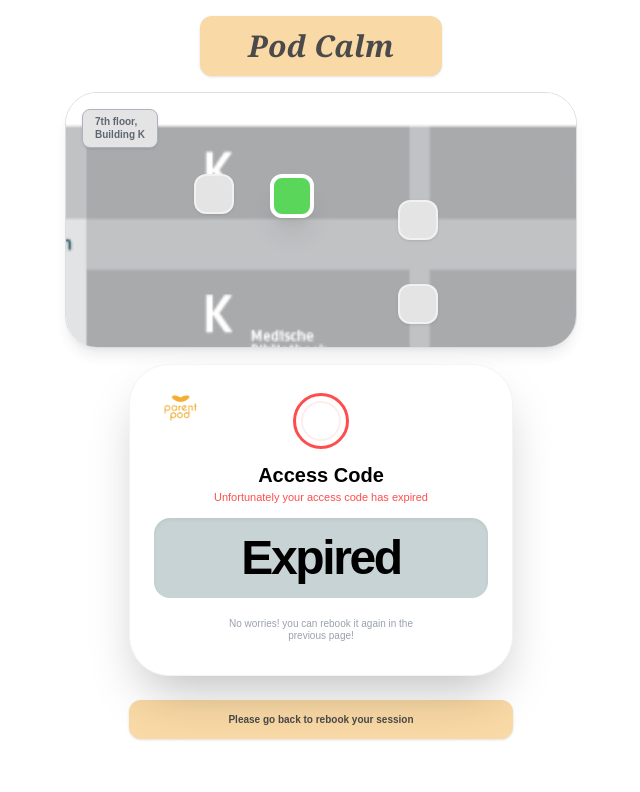
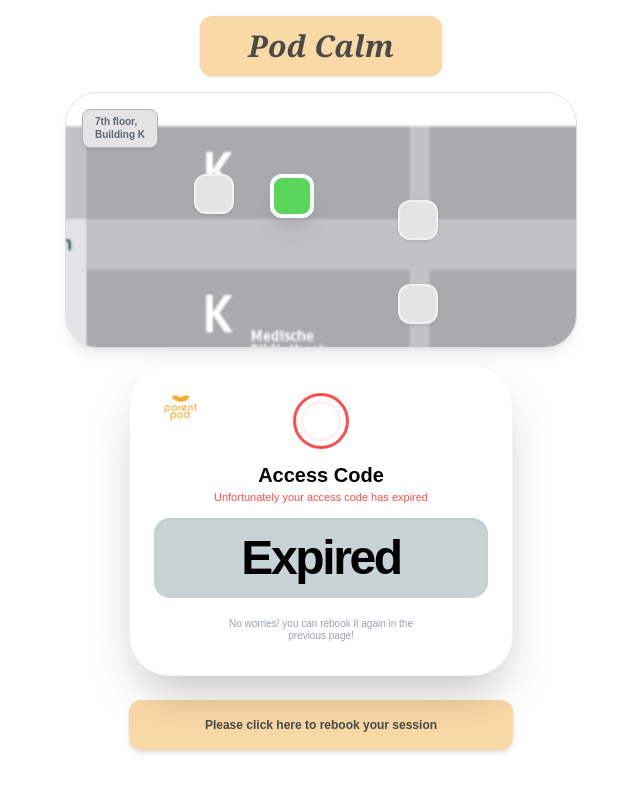
Before and after one commit to snepvangerstwan-oss/POD, a Next.js app: page /expire in a window 1280 px wide. Shown: the top 792 px of the page, without its empty margins (319-959 px from the left). Built offline with nearby package versions, Linux system fonts and the light colour scheme.

Commit message:
Update page.tsx

```diff
--- a/app/expire/page.tsx
+++ b/app/expire/page.tsx
@@ -1,13 +1,13 @@
-'use client';
+"use client";
 
 import Image from "next/image";
+import Link from "next/link";
 
 export default function AccessCodeExpiredPage() {
-
   return (
     <main className="min-h-screen bg-white flex flex-col items-center py-4 px-4 overflow-hidden">
 
-      {/* pod name  */}
+      {/* pod name */}
       <div className="bg-[#F9D9A5] px-12 py-3 rounded-xl mb-4 shadow-sm text-center">
         <h1 className="text-3xl text-[#4A4A4A] italic font-serif font-bold whitespace-nowrap">
           Pod Calm
@@ -60,7 +60,6 @@
           Expired
         </div>
 
-
         {/* info */}
         <div className="w-full flex flex-col items-center gap-2">
           <div className="py-2">
@@ -74,11 +73,12 @@
         </div>
       </div>
 
-      {/* rebook info */}
-      <div className="w-full max-w-sm bg-[#F9D9A5] text-[#4A4A4A] text-[10px] font-bold py-3 px-4 rounded-xl text-center shadow-sm">
-        Please go back to rebook your session
-      </div>
-
+      {/* Rebook Button -> go to pick*/}
+      <Link href="/pick" className="w-full max-w-sm">
+        <button className="w-full bg-[#F9D9A5] text-[#4A4A4A] text-[12px] font-bold py-4 px-4 rounded-xl text-center shadow-md hover:bg-[#eecb92] transition-colors active:scale-95">
+          Please click here to rebook your session
+        </button>
+      </Link>
     </main>
   );
 }
```
